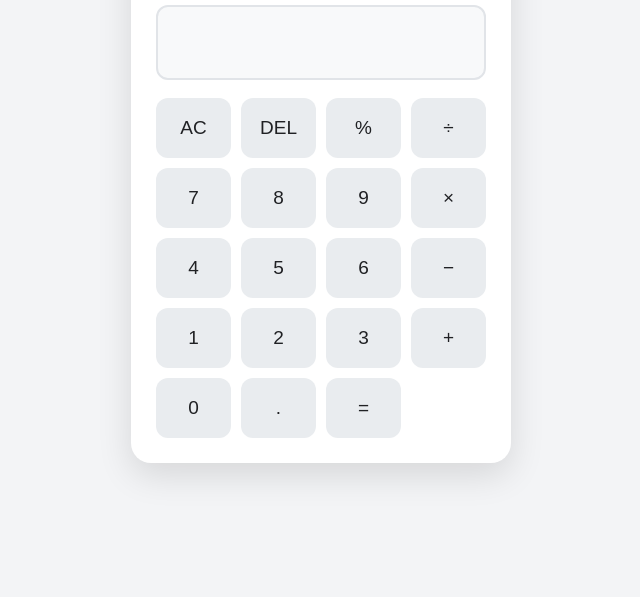
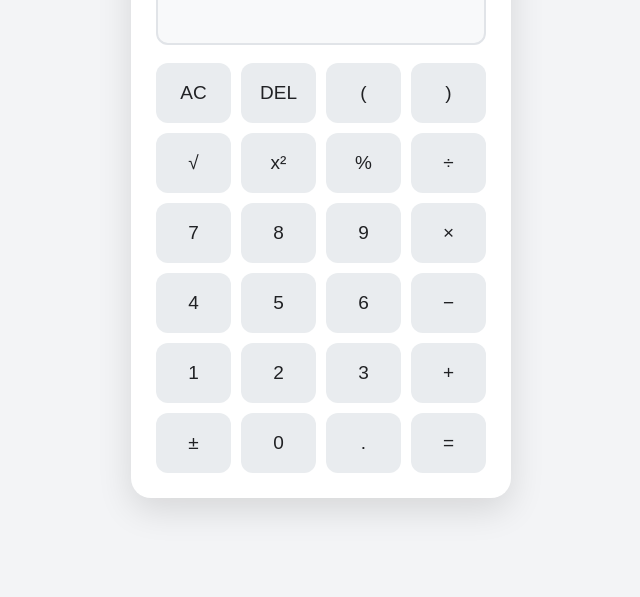
Before and after one commit to javiersands15/Calculadora-Cientifica, a plain HTML site: page index.html in a window 1280 px wide. Shown: the part 203-800 px from the top of the page, without its empty margins (319-959 px from the left). Drawn offline with Linux system fonts and the light colour scheme.

Commit message:
Update the index.html for the Pre-Alpha v0.2

```diff
--- a/index.html
+++ b/index.html
@@ -17,6 +17,11 @@
         <div class="buttons">
             <button>AC</button>
             <button>DEL</button>
+            <button>(</button>
+            <button>)</button>
+
+            <button>√</button>
+            <button>x²</button>
             <button>%</button>
             <button>÷</button>
 
@@ -35,6 +40,7 @@
             <button>3</button>
             <button>+</button>
 
+            <button>±</button>
             <button>0</button>
             <button>.</button>
             <button>=</button>
```
